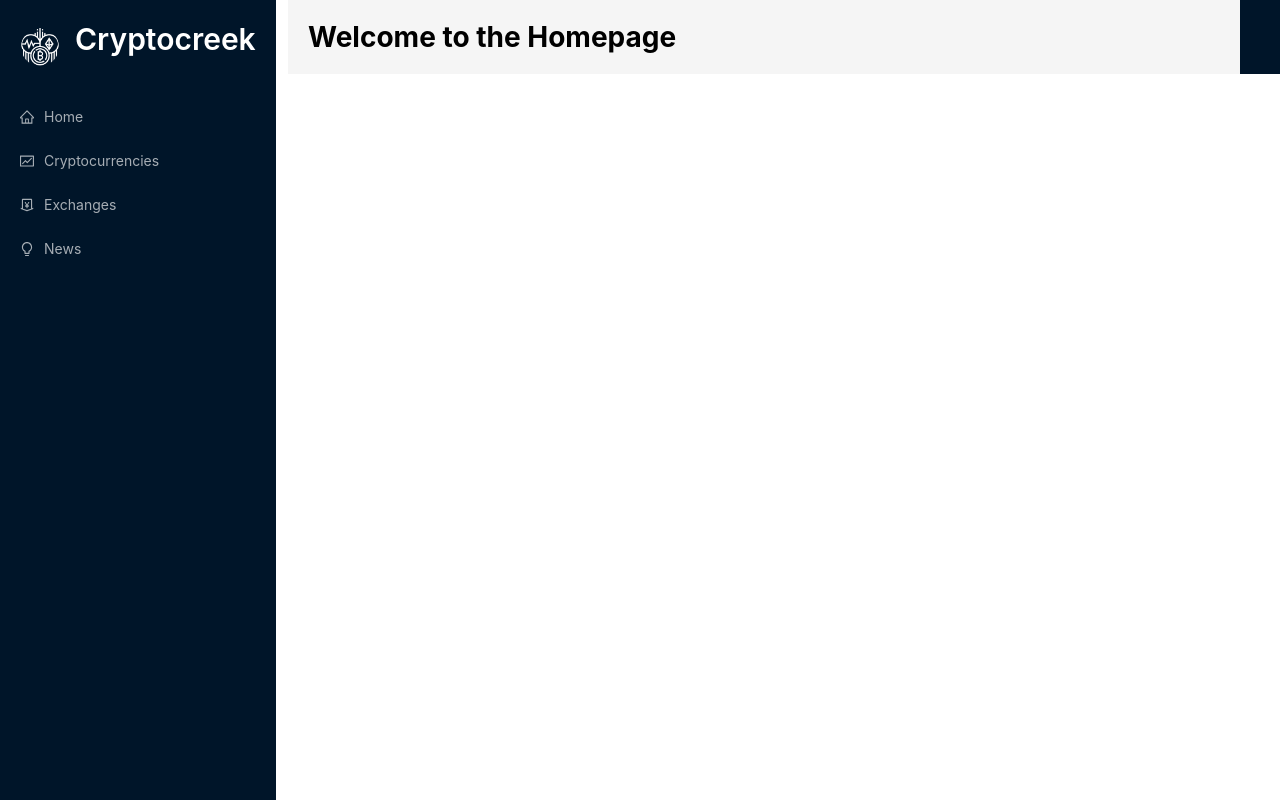
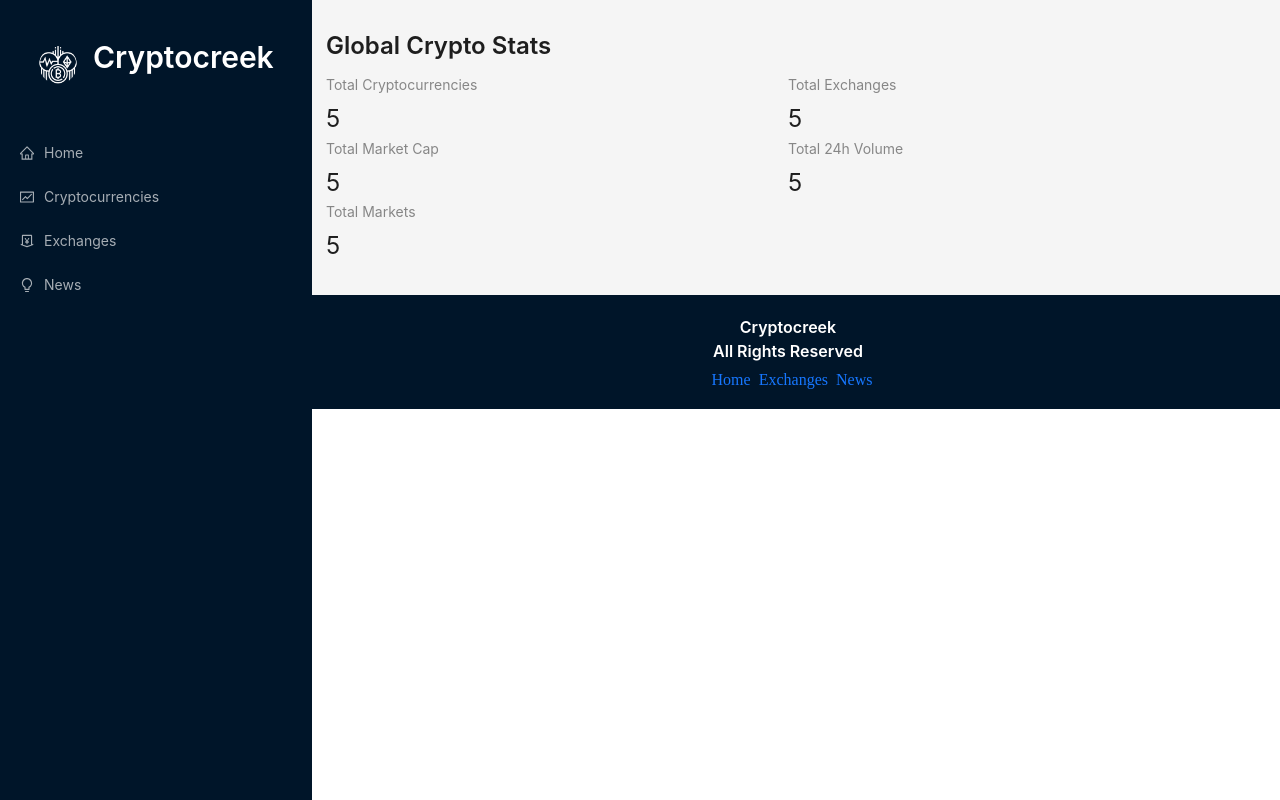
Before and after one commit to dilton4543/cryptocreek, a React (Create React App) app: page / in a window 1280 px wide. Built offline with nearby package versions, Linux system fonts and the light colour scheme.

Commit message:
added the footer

```diff
--- a/src/App.css
+++ b/src/App.css
@@ -33,7 +33,7 @@
 
 }
 .routes{
-    padding: 20px;
+    padding: 30px;
 }
 .nav-container{
     position: fixed;
@@ -47,7 +47,7 @@
 .logo-container{
     background-color: #001529;
     display: flex;
-    padding: 20px;
+    padding: 38px;
     align-items: center;
     width: 100%;
 }
--- a/src/App.js
+++ b/src/App.js
@@ -44,12 +44,21 @@
               </Routes>
           </div>
         </Layout>
+
+        <div className="footer">
+          <Typography.Title level={5} style={{color: 'white', textAlign: 'center'}}>
+            Cryptocreek <br />
+            All Rights Reserved
+          </Typography.Title>
+
+          <Space> {/* Space --ants designs way of creating a div */}
+            <Link to="/">Home</Link>
+            <Link to="/exchanges">Exchanges</Link>
+            <Link to="/news">News</Link>
+          </Space>
       </div>
 
-      <div className="footer">
-
       </div>
-
     </div>
   )
 }
--- a/src/components/Homepage.jsx
+++ b/src/components/Homepage.jsx
@@ -1,10 +1,23 @@
 import React from 'react'
+import millify  from 'millify' //the package thats going to format our numbers
+import { Typography, Row, Col, Statistic } from 'antd';
+import { Link } from 'react-router-dom';
+
+const { Title } = Typography; //we are destructuring the Title from typography object because we dont always want to say Typography.title.
 
 const Homepage = () => {
   return (
-    <div>
-      <h1>Welcome to the Homepage</h1>
-    </div>
+    <>
+      <Title level={3}  className="heading" >Global Crypto Stats</Title>
+      <Row>
+        <Col span={12}> <Statistic title="Total Cryptocurrencies" value="5" /> </Col>
+        <Col span={12}> <Statistic title="Total Exchanges" value="5" /> </Col>
+        <Col span={12}> <Statistic title="Total Market Cap" value="5" /> </Col>
+        <Col span={12}> <Statistic title="Total 24h Volume" value="5" /> </Col>
+        <Col span={12}> <Statistic title="Total Markets" value="5" /> </Col>
+        {/* <Col span={12}> <Statistic title="Total Cryptocurrencies" value="5" /> </Col> */}
+      </Row>
+    </>
   )
 }
 
--- a/src/components/Navbar.jsx
+++ b/src/components/Navbar.jsx
@@ -13,7 +13,7 @@
             <Avatar src={icon} size="large" />
 
             <Typography.Title level={2} className='logo'>
-                <Link to ="/"> Cryptocreek </Link>
+                <Link to ="/" > Cryptocreek </Link>
             </Typography.Title>
 
         </div>
```
Also changed, not shown: 1 other file (tests, documents, lock files or other folders).
